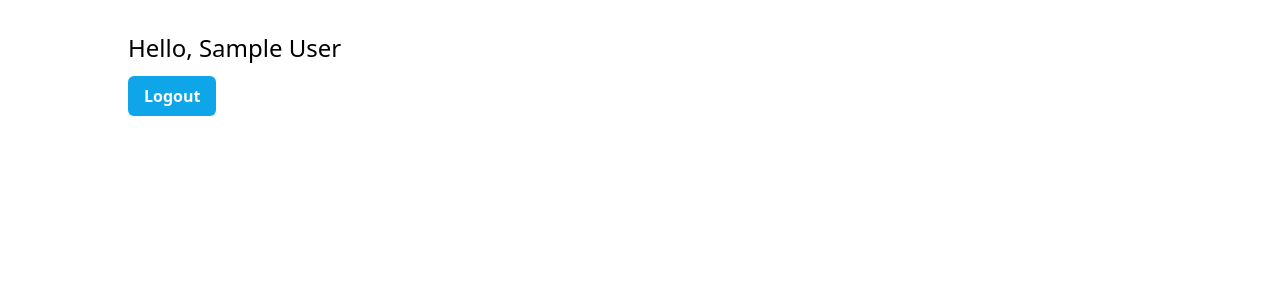
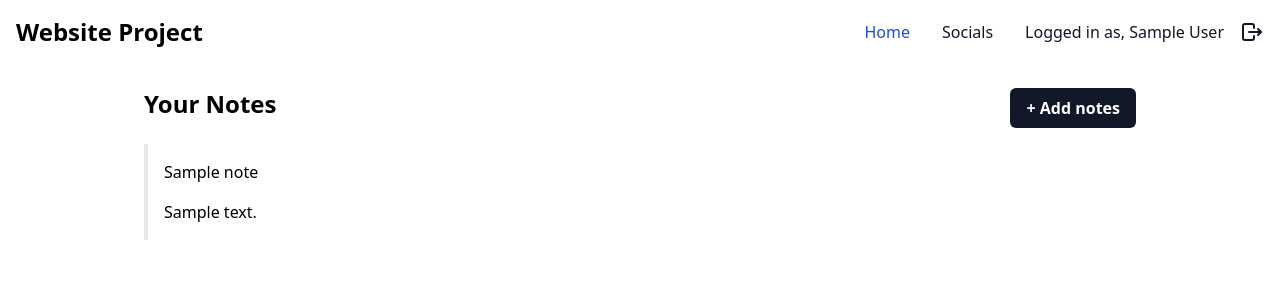
Before and after one commit to Evotianus/Secure-Web-Project, a PHP site: page /features/dashboard/index.php in a window 1280 px wide; the page is wider, and only the part inside the window is pictured. Shown: the top 300 px of that part. Run offline with PHP 8.4, Linux system fonts and the light colour scheme; the visitor is signed in with stand-in values (Sample User, id 1); tables that the repository leaves empty or names only in its code hold one stand-in row (values such as "Sample post"); some libraries are stand-ins or nearby versions.

Commit message:
feat: dashboard & create UI

```diff
--- a/src/features/auth/authenticate.php
+++ b/src/features/auth/authenticate.php
@@ -17,7 +17,7 @@ if (!isset($username, $password)) {
 }
 
 // Authentication
-$statement = $connection->prepare('SELECT username, password FROM users WHERE username = ?');
+$statement = $connection->prepare('SELECT id, username, password FROM users WHERE username = ?');
 
 if ($statement) {
     $statement->bind_param('s', $username);
@@ -27,7 +27,7 @@ if ($statement) {
 
     // To validate the user's password
     if ($statement->num_rows > 0) {
-        $statement->bind_result($fetchUsername, $fetchPassword);
+        $statement->bind_result($fetchId, $fetchUsername, $fetchPassword);
         $statement->fetch();
 
         if (password_verify($password, $fetchPassword)) {
@@ -35,7 +35,7 @@ if ($statement) {
 
             $_SESSION['logged_in'] = True;
             $_SESSION['name'] = $username;
-            $_SESSION['id'] = $id;
+            $_SESSION['id'] = $fetchId;
             $_SESSION['messages']['error'] = null;
             $_SESSION['messages']['success'] = "Successfully logged in!";
 
--- a/src/features/dashboard/index.php
+++ b/src/features/dashboard/index.php
@@ -1,23 +1,32 @@
 <?php
-session_start();
+include "process.php";
+
+$userId = $_SESSION['id'];
+
+$personalNotes = getPersonalNotes($userId);
 ?>
 <!DOCTYPE html>
 <html lang="en">
 
 <head>
-    <meta charset="UTF-8">
-    <meta name="viewport" content="width=device-width, initial-scale=1.0">
-    <script src="https://cdn.tailwindcss.com"></script>
-    <link rel="stylesheet" href="https://cdn.jsdelivr.net/npm/@tabler/icons-webfont@3.20.0/tabler-icons.min.css">
-    <title>Document</title>
+    <?php
+    include "../../util/header.php";
+    ?>
+    <title>Dashboard</title>
 </head>
 
 <body>
-    <div class="container mx-32 my-8">
+
+
+    <?php
+    include "../../util/navbar.php";
+    ?>
+
+    <div class="mx-36 my-6">
         <?php
         if (isset($_SESSION['messages']['success'])) {
             ?>
-            <div class="bg-green-100 rounded-sm text-green-500 border-l-4 border-green-500 px-4 py-2 mb-3 flex">
+            <div class="bg-green-100 rounded-sm text-green-500 border-l-4 border-green-500 px-4 py-2 mb-3 flex w-full">
                 <svg xmlns="http://www.w3.org/2000/svg" width="22" height="22" viewBox="0 0 24 24" fill="none"
                     stroke="currentColor" stroke-width="2" stroke-linecap="round" stroke-linejoin="round"
                     class="icon icon-tabler icons-tabler-outline icon-tabler-circle-check mr-3 mt-0.5">
@@ -29,12 +38,28 @@ session_start();
             </div>
             <?php
         }
+        $_SESSION['messages']['success'] = null;
         ?>
-        <p class="text-2xl">Hello, <?= $_SESSION['name'] ?></p>
-        <form action="../auth/logout.php" method="POST" class="mt-3">
-            <button type="submit"
-                class="bg-sky-500 py-2 px-4 rounded-md text-white font-semibold hover:bg-sky-700 transition">Logout</button>
-        </form>
+        <div class="flex justify-between">
+            <p class="text-2xl font-semibold">Your Notes</p>
+            <a href="../notes/create.php"
+                class="bg-gray-900 text-white hover:text-blue-500 px-4 py-2 rounded-md font-semibold transition">+
+                Add
+                notes</a>
+        </div>
+        <div class="grid grid-cols-3 gap-6 mt-4">
+            <?php
+            foreach ($personalNotes as $note) {
+                ?>
+                <div
+                    class="bg-<?= $note['color'] ?>-200 p-4 border-l-4 border-<?= $note['color'] ?>-700 hover:scale-105 transition cursor-pointer">
+                    <h2 class="font-medium mb-4 text-<?= $note['color'] ?>-900"><?= $note['title'] ?></h2>
+                    <p class="text-<?= $note['color'] ?>-900"><?= $note['description'] ?></p>
+                </div>
+                <?php
+            }
+            ?>
+        </div>
     </div>
 </body>
 
--- /dev/null
+++ b/src/features/dashboard/process.php
@@ -0,0 +1,49 @@
+<?php
+session_start();
+
+include "../../connect.php";
+
+$connection = openConnection();
+
+function getPersonalNotes($userId)
+{
+    global $connection;
+
+    $statement = $connection->prepare('SELECT id, username FROM users WHERE id = ?');
+
+    if ($statement) {
+        $statement->bind_param('i', $userId);
+        $statement->execute();
+
+        $statement->store_result();
+
+        if ($statement->num_rows > 0) {
+            $fetchId = null;
+            $fetchUsername = null;
+
+            $statement->bind_result($fetchId, $fetchUsername);
+            $statement->fetch();
+
+            $statement = $connection->prepare('SELECT * FROM notes WHERE user_id = ?');
+
+            if ($statement) {
+                $statement->bind_param('i', $fetchId);
+                $statement->execute();
+
+                $result = $statement->get_result();
+                $data = $result->fetch_all(MYSQLI_ASSOC);
+
+                return $data;
+            }
+            $_SESSION['message']['error'] = 'Something went wrong!';
+            exit();
+        }
+        $_SESSION['message']['error'] = 'Something went wrong!';
+        exit();
+    }
+
+    $connection->close();
+
+    $_SESSION['message']['error'] = "Something went wrong!";
+    exit();
+}
--- /dev/null
+++ b/src/util/header.php
@@ -0,0 +1,4 @@
+<meta charset="UTF-8">
+<meta name="viewport" content="width=device-width, initial-scale=1.0">
+<script src="https://cdn.tailwindcss.com"></script>
+<link rel="stylesheet" href="https://cdn.jsdelivr.net/npm/@tabler/icons-webfont@3.20.0/tabler-icons.min.css">
--- /dev/null
+++ b/src/util/navbar.php
@@ -0,0 +1,50 @@
+<nav class="bg-white border-gray-200 dark:bg-gray-900 dark:border-gray-700">
+    <div class="max-w-screen-xl flex flex-wrap items-center justify-between mx-auto p-4">
+        <a href="#" class="flex items-center space-x-3 rtl:space-x-reverse">
+            <span class="self-center text-2xl font-semibold whitespace-nowrap dark:text-white">Website
+                Project</span>
+        </a>
+        <button data-collapse-toggle="navbar-dropdown" type="button"
+            class="inline-flex items-center p-2 w-10 h-10 justify-center text-sm text-gray-500 rounded-lg md:hidden hover:bg-gray-100 focus:outline-none focus:ring-2 focus:ring-gray-200 dark:text-gray-400 dark:hover:bg-gray-700 dark:focus:ring-gray-600"
+            aria-controls="navbar-dropdown" aria-expanded="false">
+            <span class="sr-only">Open main menu</span>
+            <svg class="w-5 h-5" aria-hidden="true" xmlns="http://www.w3.org/2000/svg" fill="none" viewBox="0 0 17 14">
+                <path stroke="currentColor" stroke-linecap="round" stroke-linejoin="round" stroke-width="2"
+                    d="M1 1h15M1 7h15M1 13h15" />
+            </svg>
+        </button>
+        <div class="hidden w-full md:block md:w-auto" id="navbar-dropdown">
+            <ul
+                class="flex flex-col font-medium p-4 md:p-0 mt-4 border border-gray-100 rounded-lg bg-gray-50 md:space-x-8 rtl:space-x-reverse md:flex-row md:mt-0 md:border-0 md:bg-white dark:bg-gray-800 md:dark:bg-gray-900 dark:border-gray-700">
+                <li>
+                    <a href="#"
+                        class="block py-2 px-3 text-white bg-blue-700 rounded md:bg-transparent md:text-blue-700 md:p-0 md:dark:text-blue-500 dark:bg-blue-600 md:dark:bg-transparent"
+                        aria-current="page">Home</a>
+                </li>
+                <li>
+                    <a href="#"
+                        class="block py-2 px-3 text-gray-900 rounded hover:bg-gray-100 md:hover:bg-transparent md:border-0 md:hover:text-blue-700 md:p-0 dark:text-white md:dark:hover:text-blue-500 dark:hover:bg-gray-700 dark:hover:text-white md:dark:hover:bg-transparent">Socials</a>
+                </li>
+                <li class="flex gap-4">
+                    <span
+                        class="block py-2 px-3 text-gray-900 rounded hover:bg-gray-100 md:hover:bg-transparent md:border-0 md:p-0 dark:text-white">Logged
+                        in as, <?= $_SESSION['name'] ?></span>
+                    <form action="../auth/logout.php" method="POST">
+                        <button type="submit"
+                            class="block py-2 px-3 text-gray-900 rounded hover:bg-gray-100 md:hover:bg-transparent md:border-0 md:hover:text-blue-700 md:p-0 dark:text-white md:dark:hover:text-blue-500 dark:hover:bg-gray-700 dark:hover:text-white md:dark:hover:bg-transparent"><svg
+                                xmlns="http://www.w3.org/2000/svg" width="24" height="24" viewBox="0 0 24 24"
+                                fill="none" stroke="currentColor" stroke-width="2" stroke-linecap="round"
+                                stroke-linejoin="round"
+                                class="icon icon-tabler icons-tabler-outline icon-tabler-logout">
+                                <path stroke="none" d="M0 0h24v24H0z" fill="none" />
+                                <path
+                                    d="M14 8v-2a2 2 0 0 0 -2 -2h-7a2 2 0 0 0 -2 2v12a2 2 0 0 0 2 2h7a2 2 0 0 0 2 -2v-2" />
+                                <path d="M9 12h12l-3 -3" />
+                                <path d="M18 15l3 -3" />
+                            </svg></button>
+                    </form>
+                </li>
+            </ul>
+        </div>
+    </div>
+</nav>
```
Also changed, not shown: src/features/auth/create.php (+8 -9 lines), src/features/auth/index.php (+7 -8 lines), src/features/notes/create.php (added, +38 -0 lines).
